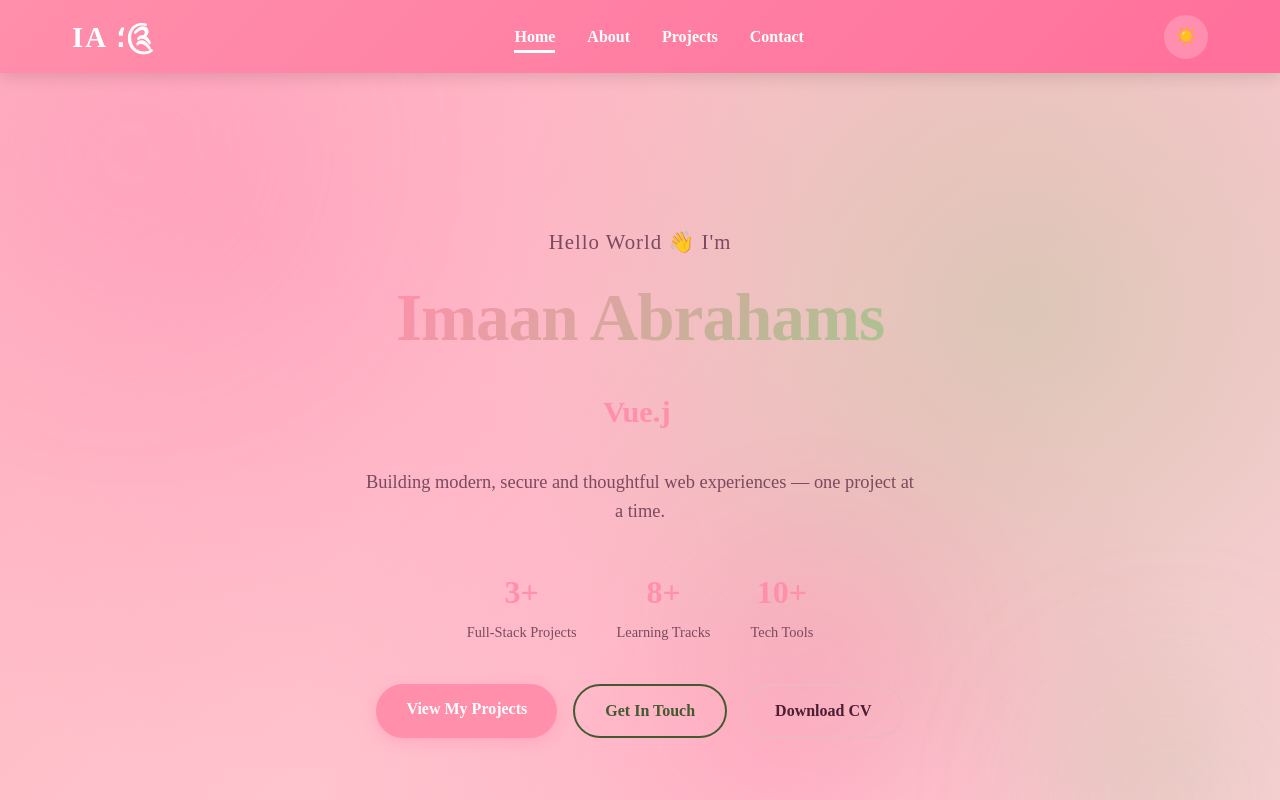
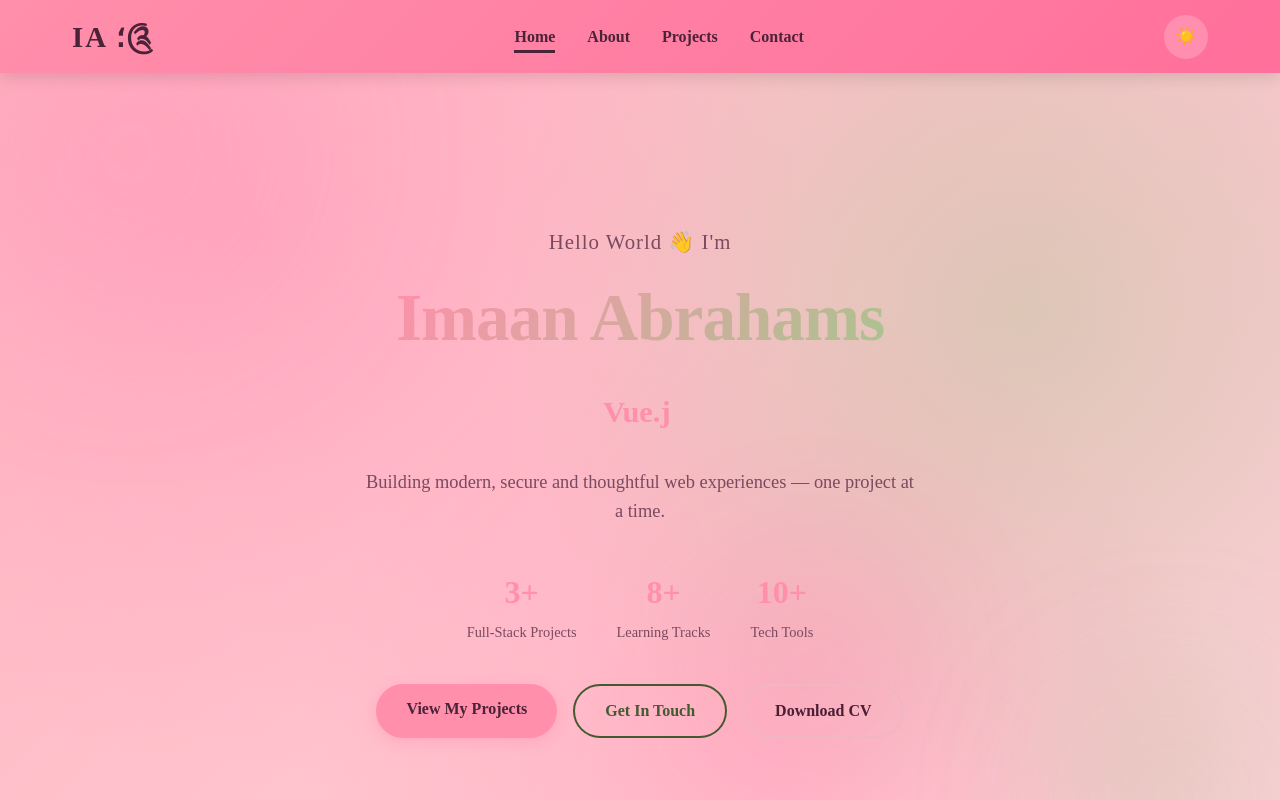
Before and after one commit to imaanabrahams/My_Portfolio, a Vue app: page / in a window 1280 px wide. Shown: the top 800 px of the page. Built offline with nearby package versions, Linux system fonts and the light colour scheme.

Commit message:
:art: Replace white-on-rose text with readable accent contrast

```diff
--- a/src/components/ContactSection.vue
+++ b/src/components/ContactSection.vue
@@ -436,7 +436,7 @@ const resetForm = () => {
 
 .quick-copy.copied {
   background: var(--sage);
-  color: white;
+  color: var(--on-accent);
   border-color: var(--sage);
 }
 
--- a/src/components/GallerySection.vue
+++ b/src/components/GallerySection.vue
@@ -290,6 +290,7 @@ onUnmounted(() => {
 
 .lightbox-nav:hover {
   background: var(--rose);
+  color: var(--on-accent);
 }
 
 .lightbox-close {
@@ -310,6 +311,7 @@ onUnmounted(() => {
 
 .lightbox-close:hover {
   background: var(--rose);
+  color: var(--on-accent);
   transform: rotate(90deg);
 }
 
--- a/src/components/LearningSection.vue
+++ b/src/components/LearningSection.vue
@@ -87,7 +87,7 @@ table {
 
 table thead {
   background: linear-gradient(135deg, var(--rose), var(--rose-deep));
-  color: white;
+  color: var(--on-accent);
 }
 
 table th {
@@ -122,7 +122,7 @@ table tbody tr:hover {
 
 .status.completed {
   background: #57a773;
-  color: white;
+  color: var(--on-accent);
 }
 
 .status.learning {
@@ -131,8 +131,8 @@ table tbody tr:hover {
 }
 
 .status.exploring {
-  background: #e07a5f;
-  color: white;
+  background: #e88a6f;
+  color: var(--on-accent);
 }
 
 .learning-grid {
--- a/src/components/NavBar.vue
+++ b/src/components/NavBar.vue
@@ -162,7 +162,7 @@ onUnmounted(() => {
 }
 
 .nav-logo h1 {
-  color: white;
+  color: var(--on-accent);
   font-size: 1.8rem;
   letter-spacing: 2px;
   font-weight: 700;
@@ -180,7 +180,7 @@ onUnmounted(() => {
 }
 
 .nav-link {
-  color: white;
+  color: var(--on-accent);
   text-decoration: none;
   font-weight: 600;
   font-size: 1rem;
@@ -196,7 +196,7 @@ onUnmounted(() => {
   left: 0;
   width: 0;
   height: 2px;
-  background: white;
+  background: var(--on-accent);
   transition: width 0.3s ease;
 }
 
@@ -209,8 +209,8 @@ onUnmounted(() => {
 }
 
 .nav-link.active {
-  color: white;
-  border-bottom: 3px solid white;
+  color: var(--on-accent);
+  border-bottom: 3px solid var(--on-accent);
   padding-bottom: 5px;
 }
 
@@ -280,7 +280,7 @@ onUnmounted(() => {
   width: 20px;
   height: 3px;
   border-radius: 3px;
-  background: white;
+  background: var(--on-accent);
   transition: var(--transition);
 }
 
--- a/src/components/ProjectCard.vue
+++ b/src/components/ProjectCard.vue
@@ -144,7 +144,7 @@ const onKey = (event) => {
   top: 1rem;
   left: 1rem;
   background: var(--rose);
-  color: white;
+  color: var(--on-accent);
   font-size: 0.75rem;
   font-weight: 700;
   letter-spacing: 1px;
--- a/src/components/ProjectModal.vue
+++ b/src/components/ProjectModal.vue
@@ -150,6 +150,7 @@ onBeforeUnmount(() => {
 
 .modal-close:hover {
   background: var(--rose);
+  color: var(--on-accent);
   transform: rotate(90deg);
 }
 
@@ -171,7 +172,7 @@ onBeforeUnmount(() => {
   top: 1rem;
   left: 1rem;
   background: var(--rose);
-  color: white;
+  color: var(--on-accent);
   font-size: 0.75rem;
   font-weight: 700;
   letter-spacing: 1px;
--- a/src/components/SiteFooter.vue
+++ b/src/components/SiteFooter.vue
@@ -17,7 +17,7 @@ const year = new Date().getFullYear()
 .footer {
   background: linear-gradient(135deg, var(--rose), var(--sage), var(--rose-deep), var(--rose));
   background-size: 300% 300%;
-  color: white;
+  color: var(--on-accent);
   text-align: center;
   padding: 2rem;
   padding-right: calc(2rem + env(safe-area-inset-right, 0px));
@@ -48,7 +48,7 @@ const year = new Date().getFullYear()
 }
 
 .footer-links a {
-  color: white;
+  color: var(--on-accent);
   text-decoration: none;
   opacity: 0.9;
   transition: var(--transition);
--- a/src/components/SkillsSection.vue
+++ b/src/components/SkillsSection.vue
@@ -94,7 +94,7 @@ onUnmounted(() => {
 
 .skill-percent {
   background: var(--rose);
-  color: white;
+  color: var(--on-accent);
   padding: 0.3rem 0.8rem;
   border-radius: 20px;
   font-size: 0.9rem;
--- a/src/style.css
+++ b/src/style.css
@@ -13,6 +13,7 @@
 
   --dark: #4b1e35;
   --text-muted: #7a4a60;
+  --on-accent: #4a2338;
   --on-sage: #f4f8ee;
   --border: #efb7c1;
   --surface: #ffffff;
@@ -74,6 +75,7 @@
 
   --dark: #fdeef4;
   --text-muted: #d9b3c4;
+  --on-accent: #4a2338;
   --on-sage: #263b21;
   --border: #6d3d58;
   --surface: #351c2a;
@@ -151,7 +153,7 @@ h4 {
 
 ::selection {
   background: var(--rose);
-  color: #fff;
+  color: var(--on-accent);
 }
 
 :focus-visible {
@@ -375,7 +377,7 @@ h4 {
 
 .btn {
   background: var(--rose);
-  color: white;
+  color: var(--on-accent);
   border: none;
   box-shadow: 0 4px 15px var(--glow);
   text-align: center;
@@ -422,7 +424,7 @@ h4 {
   border: none;
   border-radius: 50%;
   background: var(--rose);
-  color: white;
+  color: var(--on-accent);
   font-size: 1.2rem;
   cursor: pointer;
   box-shadow: 0 6px 18px var(--glow);
@@ -473,7 +475,7 @@ h4 {
   top: 0;
   z-index: 3000;
   background: var(--rose);
-  color: white;
+  color: var(--on-accent);
   padding: 0.6rem 1rem;
   border-radius: 0 0 8px 0;
   font-weight: 700;
```
